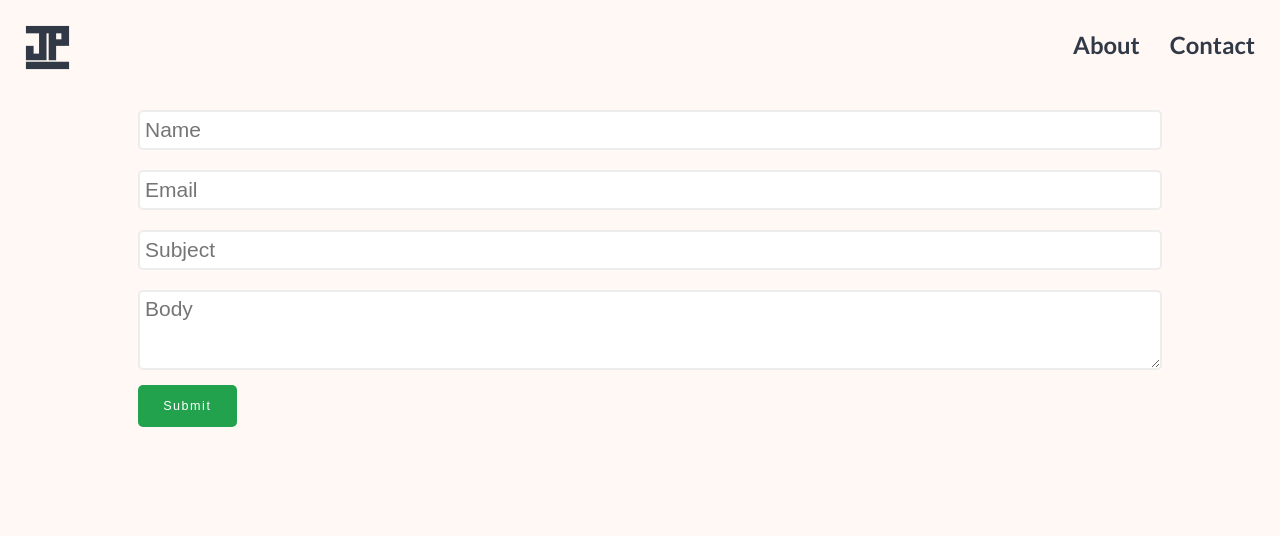
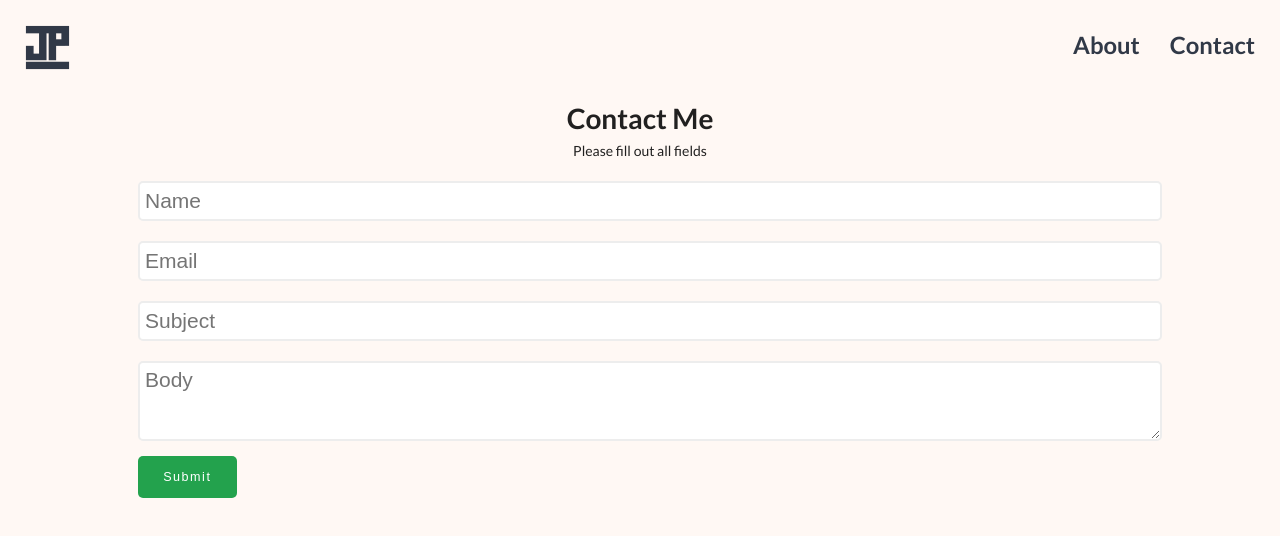
Before and after one commit to jaxonjporter/profile-site, a React (Create React App) app in the folder client/: page /contact in a window 1280 px wide. Shown: the top 536 px of the page. Built offline with nearby package versions, Linux system fonts and the light colour scheme; what react-pose would draw is missing.

Commit message:
added form and styling to the headers

```diff
--- a/client/src/component/contact/contact.js
+++ b/client/src/component/contact/contact.js
@@ -25,6 +25,12 @@ const Contact = () => {
   return(
     <MainDiv>
       <Container>
+        <TitleDiv>
+          <Title>Contact Me</Title>
+          <Title3>Please fill out all fields</Title3>
+
+        </TitleDiv>
+
         <form id='test' onSubmit={handleSubmit}>
           <InputForm
             label="name"
@@ -134,4 +140,22 @@ const Container = styled.div`
   padding-top: 100px;
 `
 
+
+const TitleDiv = styled.div`
+  display: flex;
+  width: 100%;
+  justify-content: center;
+  align-items: center;
+  flex-direction: column;
+
+`
+
+const Title = styled.h1`
+  margin-bottom: 0px;
+`
+
+const Title3 = styled.p`
+  margin: 5px 5px 10px 5px !important;
+
+`
 export default Contact
```
